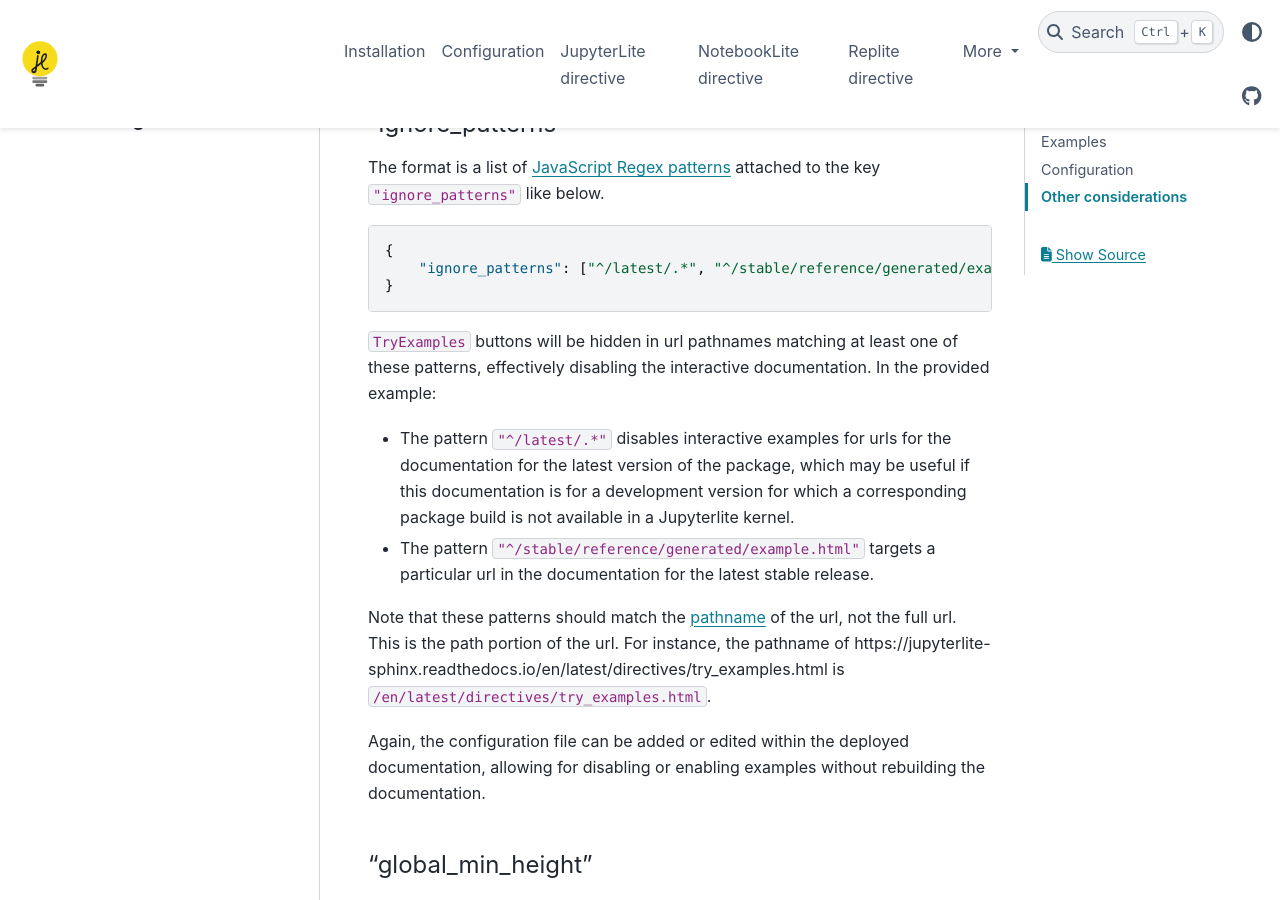
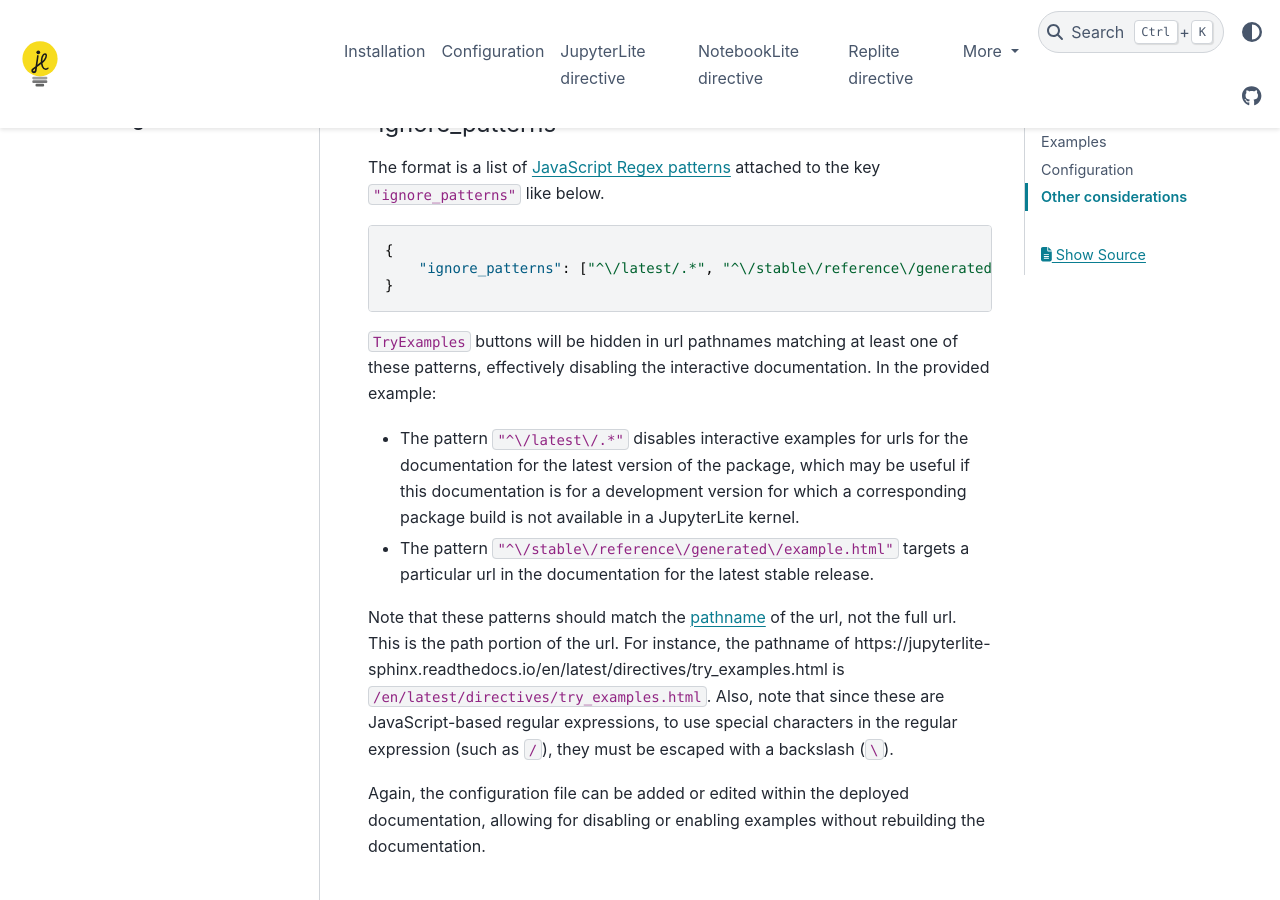
Before and after one commit to jupyterlite/jupyterlite-sphinx, a Sphinx documentation site: the page built from docs/directives/try_examples.md, in a window 1280 px wide and 900 px high, scrolled down 4476 px. Built offline with Sphinx 7.4.7 and the PyData theme 0.15.4, drawn with Linux system fonts in a browser that asks for light colours.

Commit message:
Fix incorrect regex usage instructions

````diff
--- a/docs/directives/try_examples.md
+++ b/docs/directives/try_examples.md
@@ -240,28 +240,31 @@ The format is a list of
 
 ```json
 {
-    "ignore_patterns": ["^/latest/.*", "^/stable/reference/generated/example.html"]
+    "ignore_patterns": ["^\/latest/.*", "^\/stable\/reference\/generated\/example.html"]
 }
 ```
 
 `TryExamples` buttons will be hidden in url pathnames matching at least one of these
 patterns, effectively disabling the interactive documentation. In the provided example:
 
-* The pattern `"^/latest/.*"` disables interactive examples for urls for the documentation
+* The pattern `"^\/latest\/.*"` disables interactive examples for urls for the documentation
   for the latest version of the package, which may be useful if this documentation is
   for a development version for which a corresponding package build is not available
-  in a Jupyterlite kernel.
+  in a JupyterLite kernel.
 
-* The pattern `"^/stable/reference/generated/example.html"` targets a particular url
+* The pattern `"^\/stable\/reference\/generated\/example.html"` targets a particular url
   in the documentation for the latest stable release.
 
 Note that these patterns should match the [pathname](https://developer.mozilla.org/en-US/docs/Web/API/Location/pathname) of the url, not the full url. This is the path portion of
-the url. For instance, the pathname of https://jupyterlite-sphinx.readthedocs.io/en/latest/directives/try_examples.html is `/en/latest/directives/try_examples.html`.
+the url. For instance, the pathname of https://jupyterlite-sphinx.readthedocs.io/en/latest/directives/try_examples.html is `/en/latest/directives/try_examples.html`. Also, note that since these are JavaScript-based regular
+expressions, to use special characters in the regular expression (such as `/`), they
+must be escaped with a backslash (`\`).
 
 Again, the configuration file can be added or edited within the deployed documentation,
 allowing for disabling or enabling examples without rebuilding the documentation.
 
 #### "global_min_height"
+
 To avoid having unusably small notebooks for very small examples due to the default of
 having the embedded notebooks' iframe containers take the same amount of space as the
 rendered content they replace, users can set a global minimum height in
````
